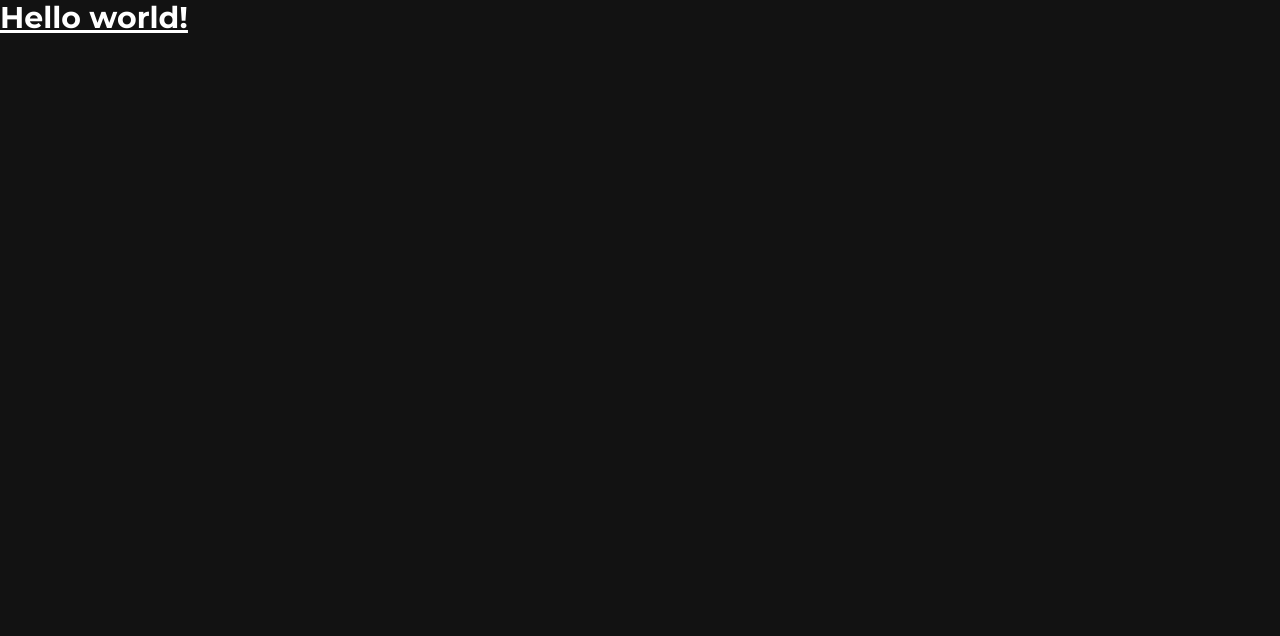
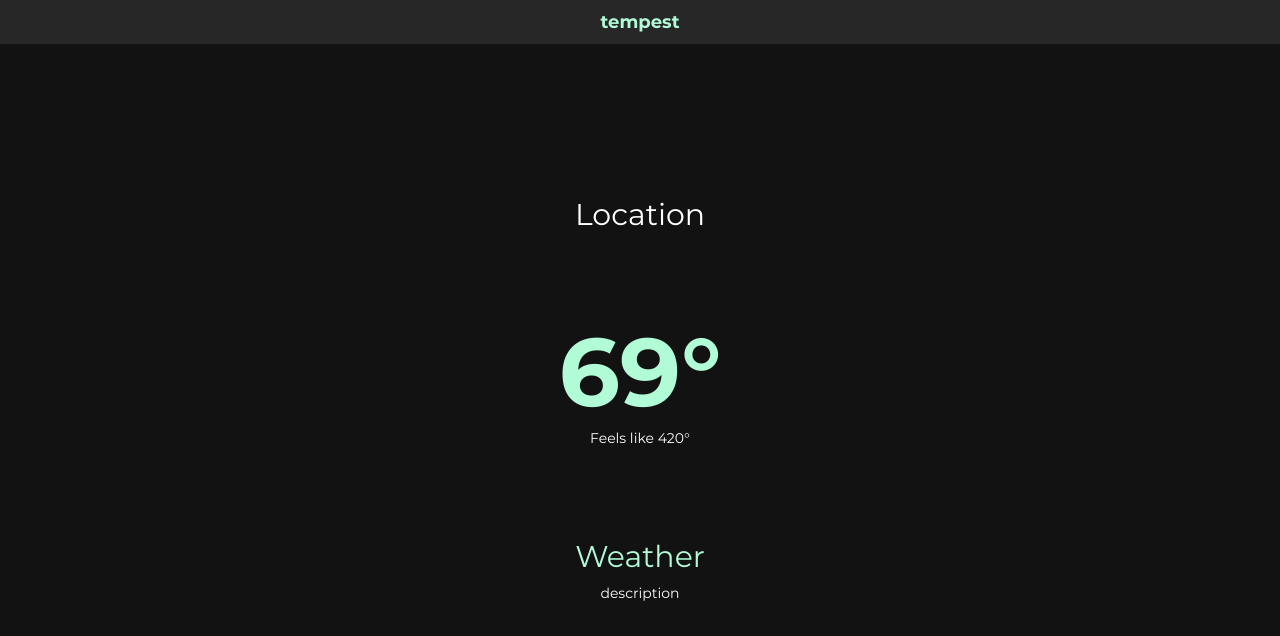
Before and after one commit to yogaajie2/tempest, a React (Create React App) app: page / in a window 1280 px wide. Shown: the top 636 px of the page. Built offline with nearby package versions, Linux system fonts and the light colour scheme.

Commit message:
feat: basic layout

```diff
--- a/src/App.js
+++ b/src/App.js
@@ -1,8 +1,28 @@
 function App() {
   return (
-    <h1 className="text-3xl font-bold underline">
-      Hello world!
-    </h1>
+    <div>
+      <header className="fixed flex justify-center py-2 w-full z-4 bg-dp-4">
+        <span className="font-bold text-lg text-primary">tempest</span>
+      </header>
+
+      <main className="flex flex-col h-screen justify-center">
+        <section className="flex flex-col h-2/3 items-center justify-between py-16">
+          <span className="text-3xl">Location</span>
+
+          <div className="flex flex-col items-center gap-y-2">
+            {/* <span className="font-bold text-8xl text-primary">{ weatherData.current.temp.toString().slice(0, 2) }°</span>
+            <span className="text-sm">Feels like { weatherData.current.feels_like.toString().slice(0, 2) }°</span> */}
+            <span className="font-bold text-8xl text-primary">69°</span>
+            <span className="text-sm">Feels like 420°</span>
+          </div>
+
+          <div className="flex flex-col items-center gap-y-2">
+            <span className="text-3xl text-primary">Weather</span>
+            <span className="text-sm">description</span>
+          </div>
+        </section>
+      </main>
+    </div>
   );
 }
 
```
